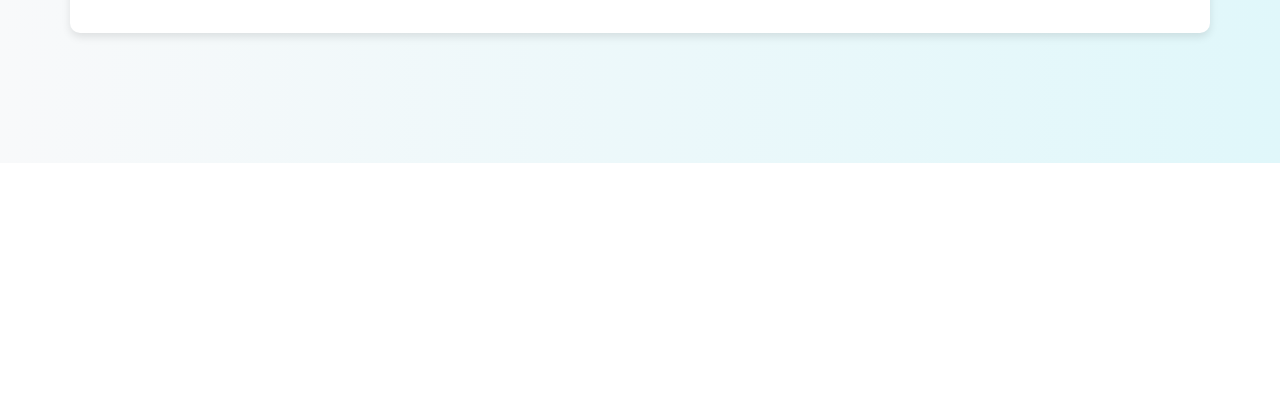
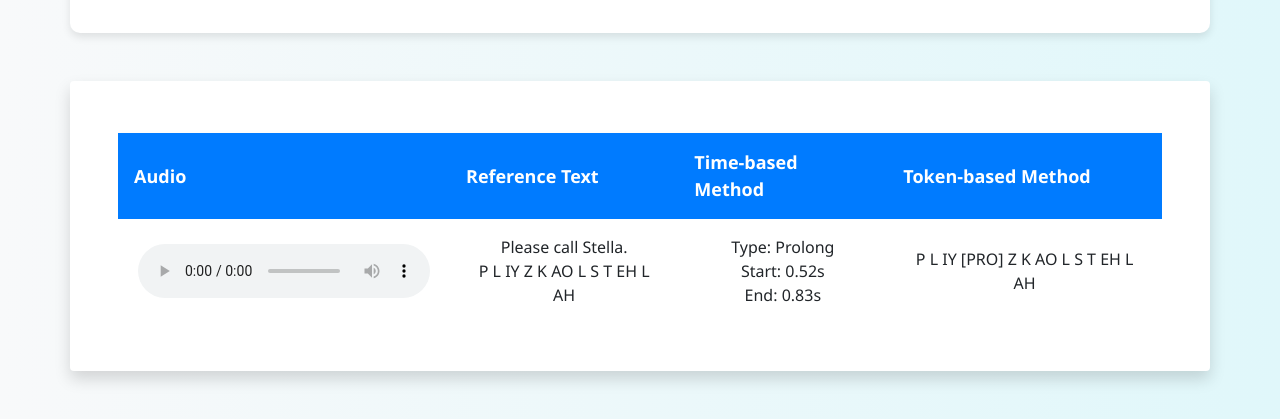
Before and after one commit to rorizzz/rorizzz.github.io, a plain HTML site: page index.html in a window 1280 px wide. Shown: the part 637-1056 px from the top of the page. Before the commit the page ends 800 px from the top, so only its background shows below. Drawn offline with nearby package versions, Linux system fonts and the light colour scheme; a script that the page names is missing.

Commit message:
update index.html

```diff
--- a/index.html
+++ b/index.html
@@ -155,6 +155,33 @@
         </p>
     </div>
 
+    <div class="container pt-5 mt-5 shadow p-5 mb-5 bg-white rounded container-1">
+        <div class="flex-container">
+            <div class="table-responsive pt-1">
+                <table class="table-pagination pt-1 shadow-card" id="rich-captions-1">
+                    <thead>
+                        <tr>
+                            <th>Audio</th>
+                            <th>Reference Text</th>
+                            <th>Time-based Method</th>
+                            <th>Token-based Method</th>
+                        </tr>
+                    </thead>
+                    <tbody>
+                        <tr>
+                            <td><audio controls="" controlslist="nodownload" class="px-1">
+                                    <source src="audio/phn-pro.wav" type="audio/wav">Your browser does not support the audio element.
+                                </audio></td>
+                            <td>Please call Stella.<br>P L IY Z K AO L S T EH L AH</td>
+                            <td>Type: Prolong<br>Start: 0.52s<br>End: 0.83s</td>
+                            <td>P L IY [PRO] Z K AO L S T EH L AH</td>
+                        </tr>
+                    </tbody>
+                </table>
+            </div>
+        </div>
+    </div>
+
 
 </body>
 
```
Also changed, not shown: 1 other file.
